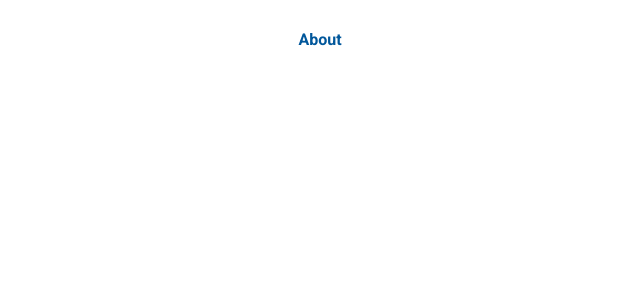
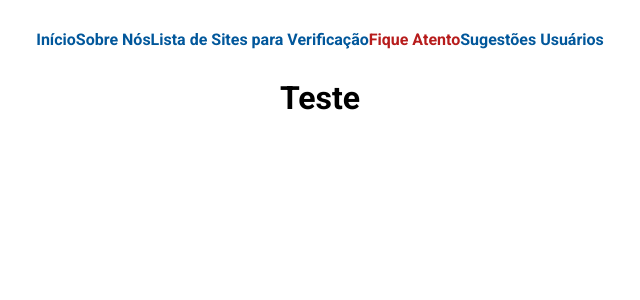
Before and after one commit to SilasJr1/decolaLuna, a Vue app: page /fique-atento in a window 1280 px wide. Shown: the top 300 px of the page, without its empty margins (320-960 px from the left). Built offline with nearby package versions, Linux system fonts and the light colour scheme.

Commit message:
criacao das views

```diff
--- a/src/App.vue
+++ b/src/App.vue
@@ -1,7 +1,11 @@
 <template>
   <div id="app">
     <nav>
-      <router-link to="/about">About</router-link>
+      <router-link to="/">Início</router-link>
+      <router-link to="/sobrenos">Sobre Nós</router-link>
+      <router-link to="/lista-verificacao">Lista de Sites para Verificação</router-link>
+      <router-link to="/fique-atento">Fique Atento</router-link>
+      <router-link to="/sugestoes-usuarios">Sugestões Usuários</router-link>
     </nav>
     <router-view/>
   </div>
--- a/src/router/index.js
+++ b/src/router/index.js
@@ -5,13 +5,45 @@ Vue.use(VueRouter)
 
 const routes = [
   {
-    path: '/about',
-    name: 'about',
+    path: '/',
+    name: 'home',
     // route level code-splitting
     // this generates a separate chunk (about.[hash].js) for this route
     // which is lazy-loaded when the route is visited.
-    component: () => import(/* webpackChunkName: "about" */ '../views/AboutView.vue')
-  }
+    component: () => import(/* webpackChunkName: "about" */ '../views/MeuInicio.vue')
+  },
+  {
+    path: '/sobrenos',
+    name: 'sobrenos',
+    // route level code-splitting
+    // this generates a separate chunk (about.[hash].js) for this route
+    // which is lazy-loaded when the route is visited.
+    component: () => import(/* webpackChunkName: "about" */ '../views/SobreNos.vue')
+  },
+  {
+    path: '/lista-verificacao',
+    name: 'lista-verificacao',
+    // route level code-splitting
+    // this generates a separate chunk (about.[hash].js) for this route
+    // which is lazy-loaded when the route is visited.
+    component: () => import(/* webpackChunkName: "about" */ '../views/ListaVerificacao.vue')
+  },
+  {
+    path: '/fique-atento',
+    name: 'fique-atento',
+    // route level code-splitting
+    // this generates a separate chunk (about.[hash].js) for this route
+    // which is lazy-loaded when the route is visited.
+    component: () => import(/* webpackChunkName: "about" */ '../views/FiqueAtento.vue')
+  },
+  {
+    path: '/sugestoes-usuarios',
+    name: 'sugestoes-usuarios',
+    // route level code-splitting
+    // this generates a separate chunk (about.[hash].js) for this route
+    // which is lazy-loaded when the route is visited.
+    component: () => import(/* webpackChunkName: "about" */ '../views/SugestoesUsuario.vue')
+  },
 ]
 
 const router = new VueRouter({
--- /dev/null
+++ b/src/views/FiqueAtento.vue
@@ -0,0 +1,13 @@
+<template>
+  <h1>Teste</h1>
+</template>
+
+<script>
+export default {
+
+}
+</script>
+
+<style scoped>
+
+</style>
--- /dev/null
+++ b/src/views/ListaVerificacao.vue
@@ -0,0 +1,13 @@
+<template>
+  <h1>Teste</h1>
+</template>
+
+<script>
+export default {
+
+}
+</script>
+
+<style scoped>
+
+</style>
--- /dev/null
+++ b/src/views/MeuInicio.vue
@@ -0,0 +1,13 @@
+<template>
+  <h1>Teste</h1>
+</template>
+
+<script>
+export default {
+
+}
+</script>
+
+<style scoped>
+
+</style>
--- /dev/null
+++ b/src/views/SugestoesUsuario.vue
@@ -0,0 +1,13 @@
+<template>
+  <h1>Teste</h1>
+</template>
+
+<script>
+export default {
+
+}
+</script>
+
+<style scoped>
+
+</style>
```
Also changed, not shown: src/components/AppTopBar.vue (added, +13 -0 lines), src/views/SobreNos.vue (renamed from src/views/AboutView.vue).
